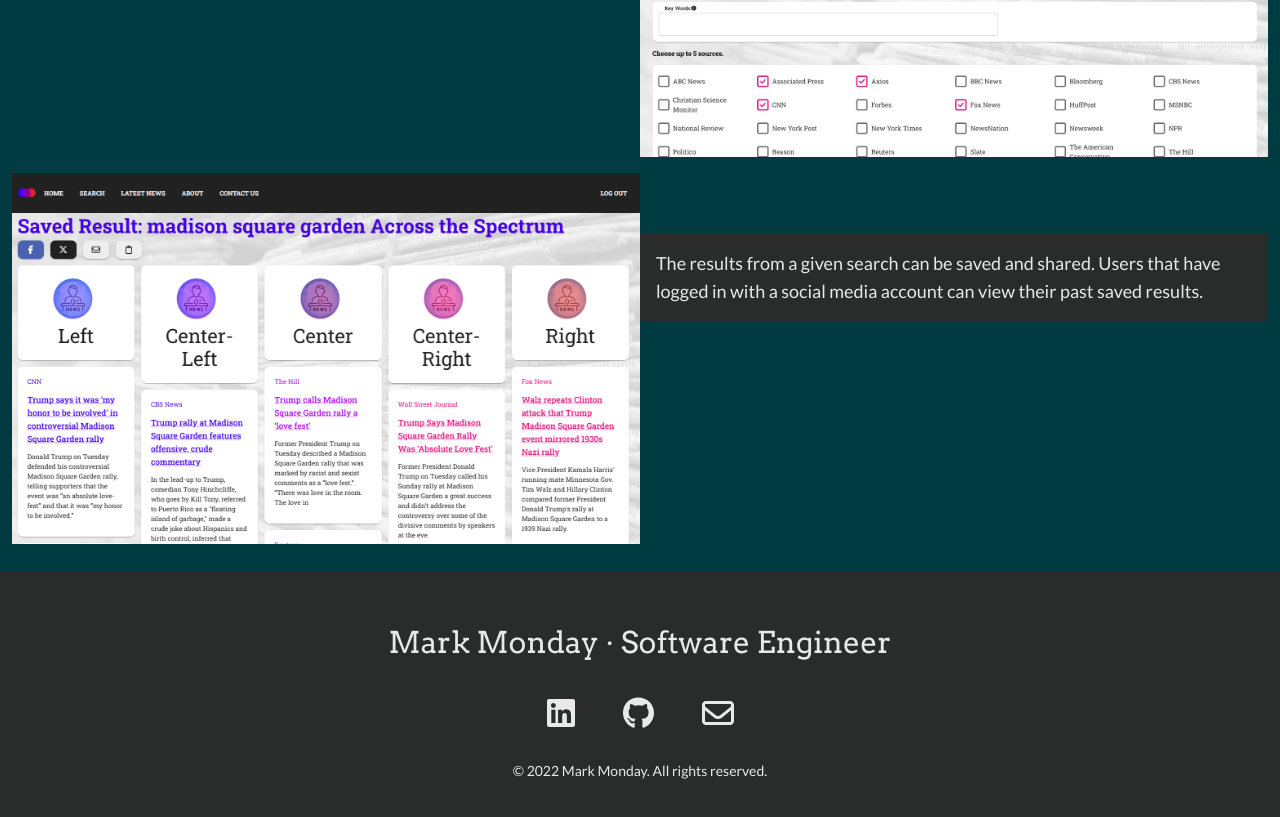
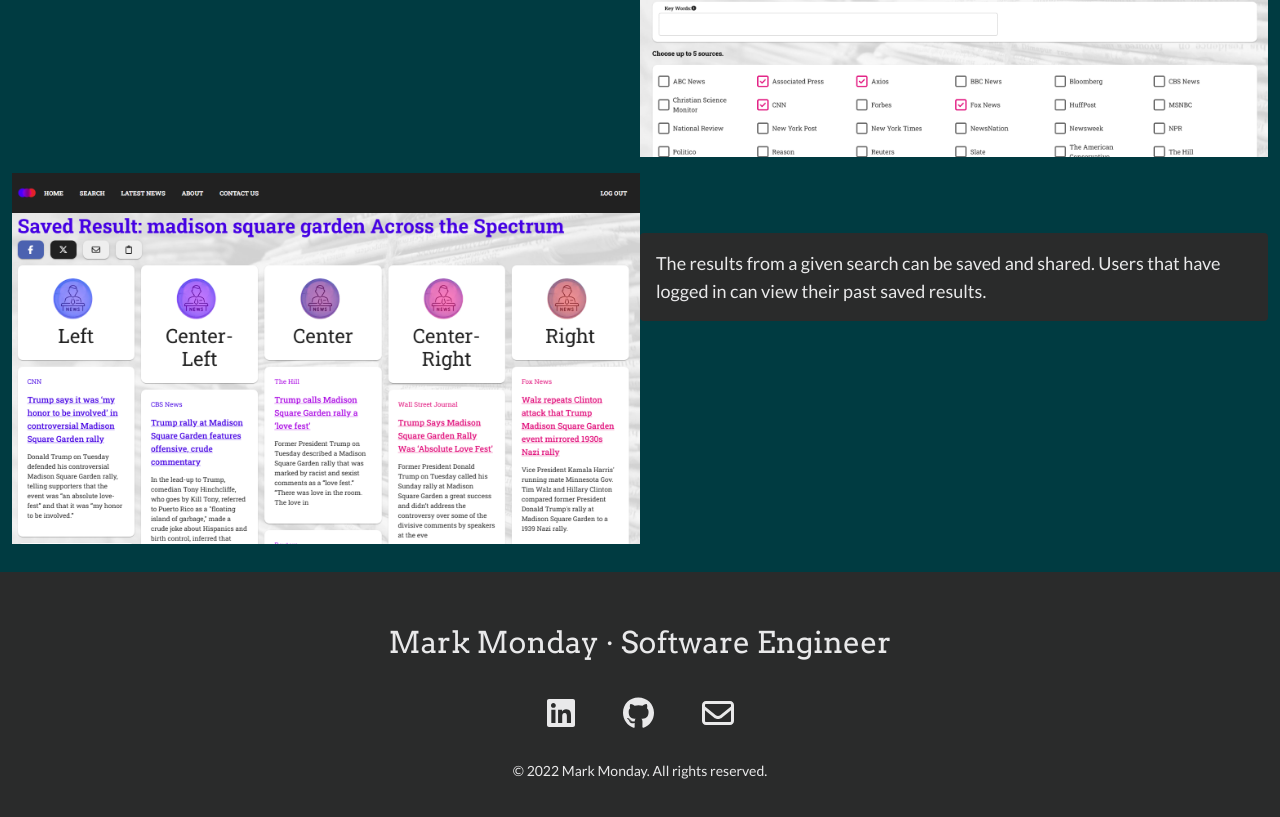
Before and after one commit to msm0504/resume-site, a Next.js app: page /projects in a window 1280 px wide. Shown: the part 798-1615 px from the top of the page. Built offline with nearby package versions, Linux system fonts and the light colour scheme.

Commit message:
fix project info

```diff
--- a/data/projects.ts
+++ b/data/projects.ts
@@ -24,7 +24,7 @@
 			},
 			{
 				description:
-					'The results from a given search can be saved and shared. Users that have logged in with a social media account can view their past saved results.',
+					'The results from a given search can be saved and shared. Users that have logged in can view their past saved results.',
 				imagePath: '/project-images/media-bubbles/saved-result.png',
 				imageAltText: 'Example of a Media Bubbles saved search result',
 				imageWidth: 630,
```
